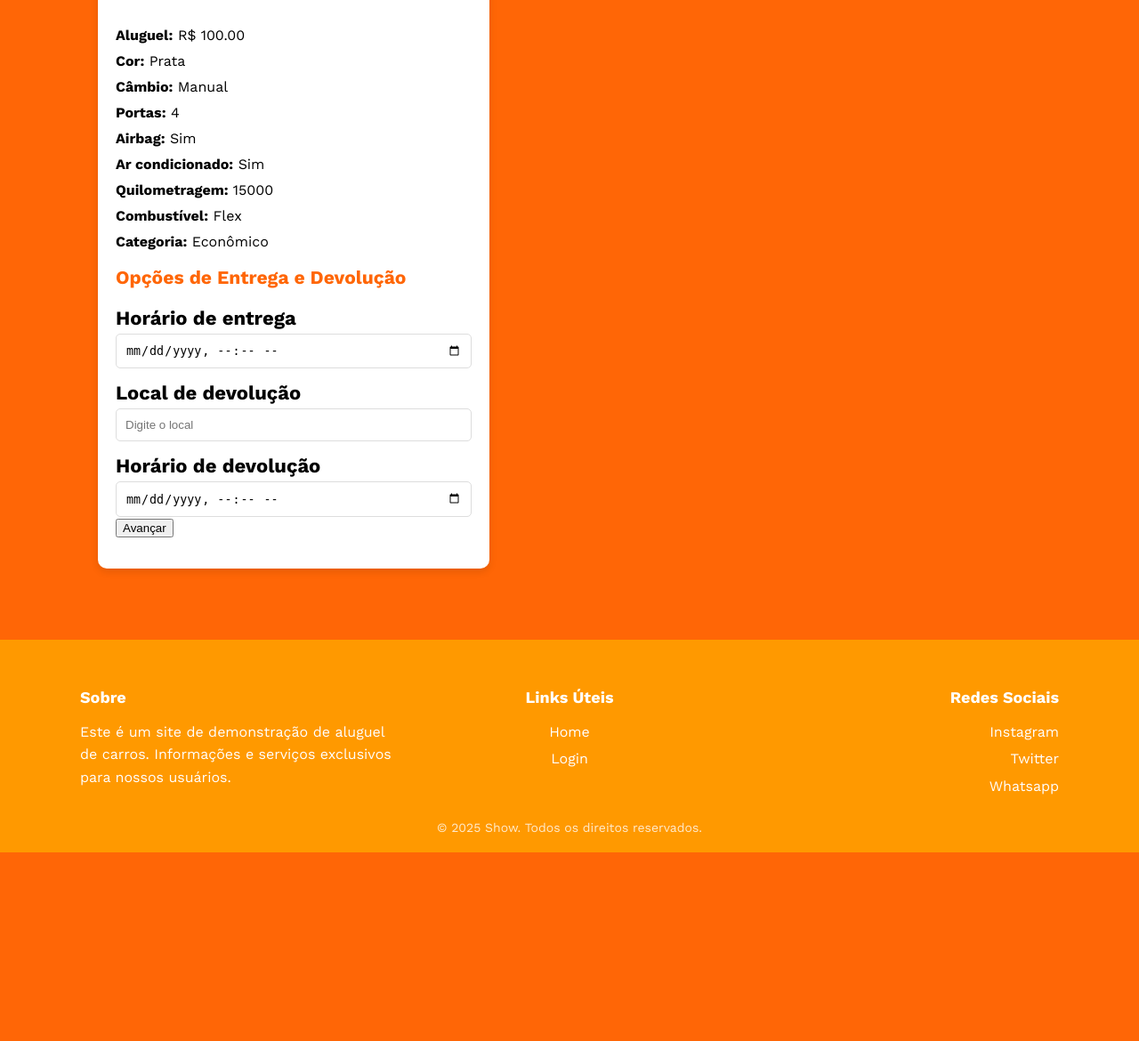
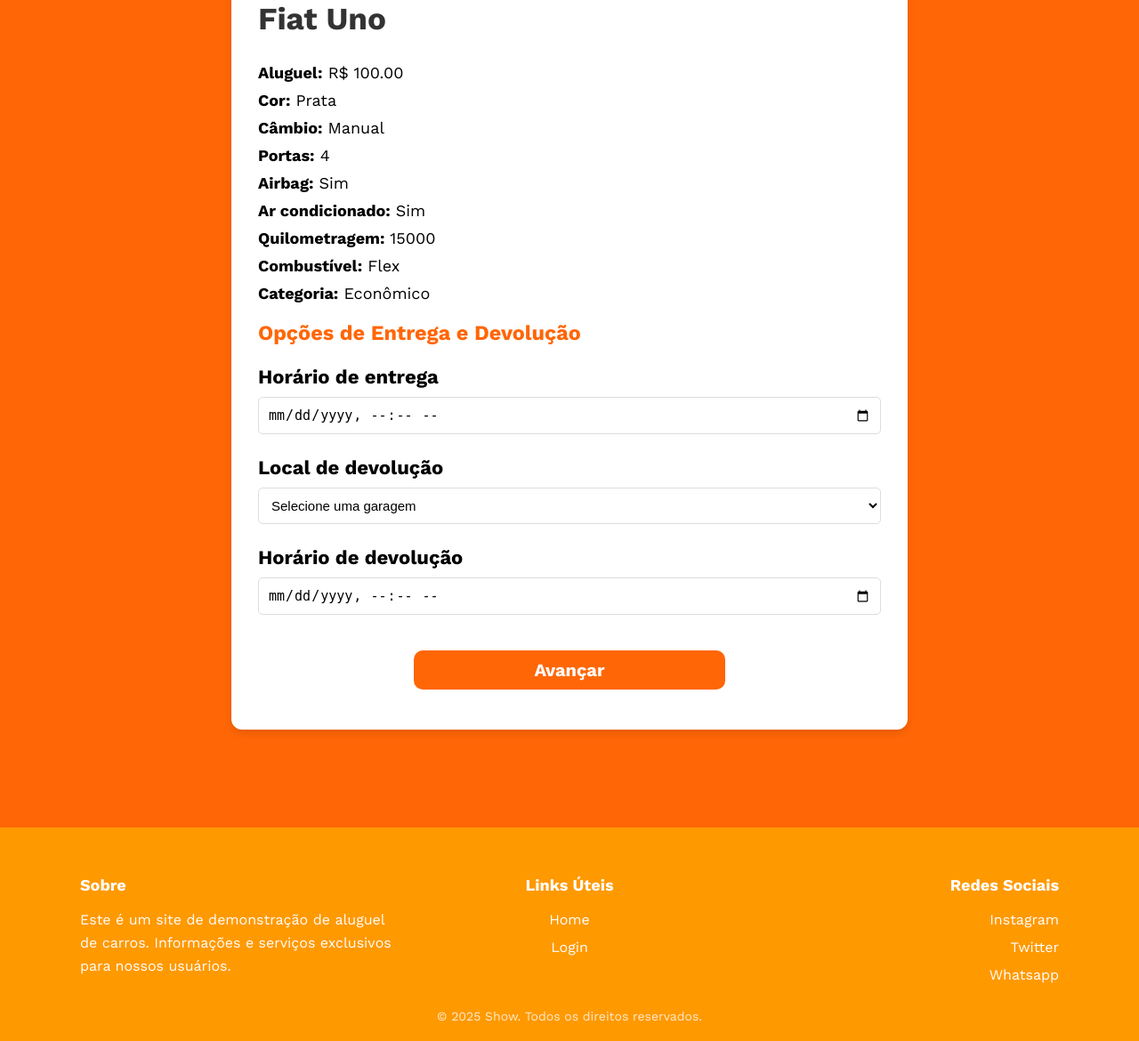
Before and after one commit to gabrielokimura/Projeto_Agostinho_2025, a Flask app: page /1 in a window 1280 px wide. Shown: the part 526-1696 px from the top of the page at 89% size. Before the commit the page ends 1484 px from the top, so only its background shows below. Run offline with Flask 3, Linux system fonts and the light colour scheme; a user stored in the database is signed in; data comes from the database, SQL or seed files in the repository.

Commit message:
font da pg detalhar_carro e resumo_pedido

```diff
--- a/projeto_agostinhov1.1/static/estilo.css
+++ b/projeto_agostinhov1.1/static/estilo.css
@@ -31,7 +31,7 @@
 
 body{
     font-family: "Work Sans";
-    font-size: 18px;
+    font-size: 20px;
     color: #000000;
     background-color: #ff6606;
     margin: 0;
@@ -200,11 +200,6 @@
     margin-top: 30px;        /* Um pequeno espaço extra para separar dos inputs */
 }
 
-.btn_pesquisar {
-    /* Mantenha o que você já fez, mas se quiser alargar: */
-    width: 25%; /* Ocupa metade da linha */
-    min-width: 200px; /* Garante que não fique minúsculo no celular */
-}
 
 /* Configuração de cada bloquinho (Label + Input) */
 .grupo_input {
@@ -274,6 +269,11 @@
     text-transform: uppercase;
     transition: background-color 0.3s, transform 0.2s;
     min-width: 150px;
+    width: 25%;
+}
+
+.btn_pesquisar:hover{
+    background-color: #e55a05;
 
 }
 
@@ -476,29 +476,21 @@
 
 /* Estilos para a página de detalhar carro */
 .detalhar-container {
-    display: flex;
-    gap: 20px;
-    max-width: 1200px;
-    margin: 20px auto;
-    padding: 0 20px;
+    max-width: 800px;     /* Largura boa para página de formulário */
+    width: 100%;
+    margin: 30px auto;    /* Centraliza horizontalmente */
+    padding: 20px;
+    box-sizing: border-box;
 }
 
 .setor-esquerdo {
-    flex: 2; /* Ocupa 2/3 da tela */
     background-color: #fff;
-    padding: 20px;
-    border-radius: 10px;
+    padding: 30px;
+    border-radius: 12px;
     box-shadow: 0 4px 8px rgba(0, 0, 0, 0.1);
 }
 
-.setor-direito {
-    flex: 1; /* Ocupa 1/3 da tela */
-    background-color: #fff;
-    padding: 20px;
-    border-radius: 10px;
-    box-shadow: 0 4px 8px rgba(0, 0, 0, 0.1);
-    height: fit-content;
-}
+
 
 .carro-imagem-detalhe img {
     width: 100%;
@@ -520,7 +512,7 @@
 
 .carro-informacoes li {
     margin-bottom: 10px;
-    font-size: 16px;
+    font-size: 18px;
 }
 
 .opcoes-entrega h3,
--- a/projeto_agostinhov1.1/templates/detalhar_carro.html
+++ b/projeto_agostinhov1.1/templates/detalhar_carro.html
@@ -37,20 +37,27 @@
 
             <div class="opcoes-entrega">
                 <h3>Opções de Entrega e Devolução</h3>
-                <div class="form-simples">
+                <div class="form_simples">
                     <div class="campo">
                         <label for="horario_entrega">Horário de entrega</label>
                         <input type="datetime-local" name="horario_entrega" required>
                     </div>
                     <div class="campo">
                         <label for="local_devolucao">Local de devolução</label>
-                        <input type="text" name="local_devolucao" required minlength="3" placeholder="Digite o local">
+                        <select name="local_retirada">
+                            <option value="">Selecione uma garagem</option>
+                            {% for garagem in garagens %}
+                                <option value="{{ garagem.id }}">Garagem {{garagem.bairro}} - {{garagem.cidade}}</option>
+                            {% endfor %}
+                       </select>
                     </div>
                     <div class="campo">
                         <label for="horario_devolucao">Horário de devolução</label>
                         <input type="datetime-local" name="horario_devolucao" required>
-                        <button type="submit">Avançar</button>
                     </div>
+                        <div class="linha_form centralizar_botao">
+                            <button class="form_simples" type="submit">Avançar</button>
+                        </div>
                 </div>
             </div>
         </div>
--- a/projeto_agostinhov1.1/templates/resumo_pedido.html
+++ b/projeto_agostinhov1.1/templates/resumo_pedido.html
@@ -6,7 +6,7 @@
 <div class="detalhar-container">
 
     <form action="/resumo_pedido" method="POST">
-        <div class="setor-direito">
+        <div class="setor-esquerdo">
             <div class="resumo-pedido">
                 <h3>Resumo do Pedido</h3>
                 <p><strong>Carro:</strong> {{ marca }} {{ modelo }}</p>
```
